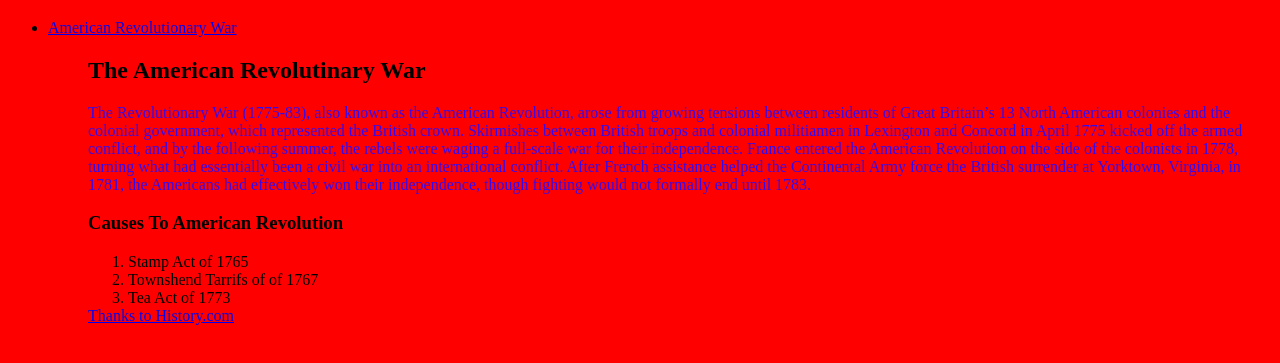
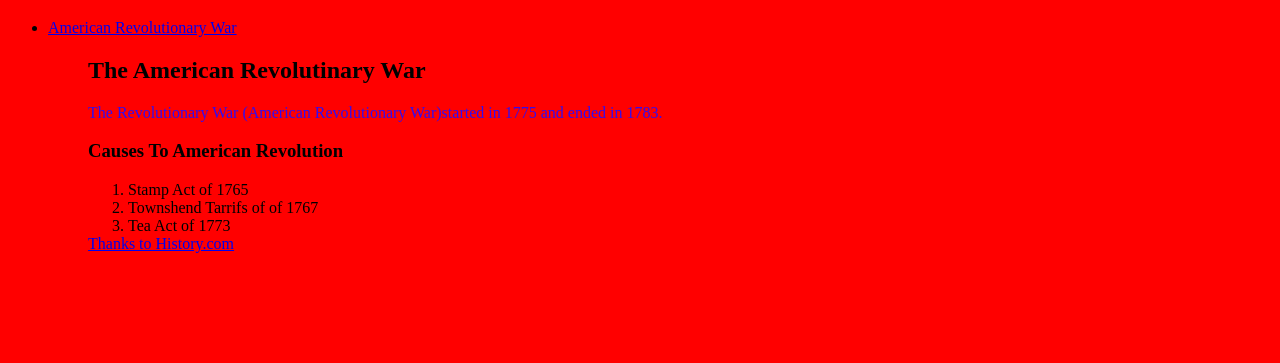
Before and after one commit to AlabamaHistory/mobilehistory.github.io, a plain HTML site: page index.html in a window 1280 px wide. Shown: the part 61-424 px from the top of the page. Drawn offline with Linux system fonts and the light colour scheme.

Commit message:
Update index.html

```diff
--- a/index.html
+++ b/index.html
@@ -7,6 +7,7 @@
     <style>
        p{
             color:rgb(50, 12, 240);
+
         }
         body{
         background-color:rgb(255, 0, 0);
@@ -20,8 +21,7 @@
             <ul>
                 <!-- This is the American Revoltionary War-->
             <h2 class = 'arw'>The American Revolutinary War</h2>
-                <p>The Revolutionary War (1775-83), also known as the American Revolution, arose from growing tensions between residents of Great Britain’s 13 North American colonies and the colonial government, which represented the British crown. Skirmishes between British troops and colonial militiamen in Lexington and Concord in April 1775 kicked off the armed conflict, and by the following summer, the rebels were waging a full-scale war for their independence. France entered the American Revolution on the side of the colonists in 1778, turning what had essentially been a civil war into an international conflict. After French assistance helped the Continental Army force the British surrender at Yorktown, Virginia, in 1781, the Americans had effectively won their independence, though fighting would not formally end until 1783.
-</p>
+                <p>The Revolutionary War (American Revolutionary War)started in 1775 and ended in 1783. </p>
                 <!-- These are causes to American Revolutionary War-->
                 <h3>Causes To American Revolution</h3>
                 <ol>
```
